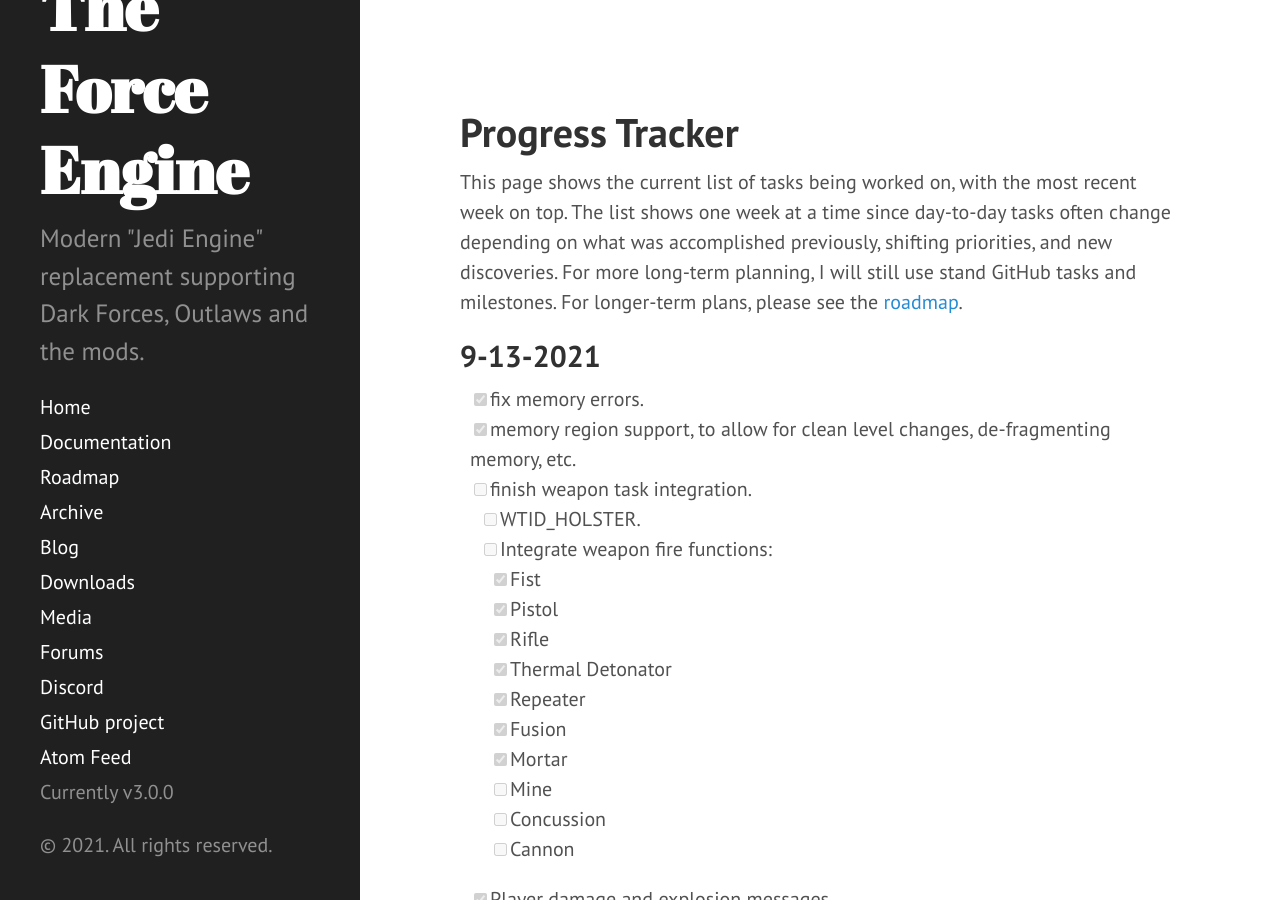
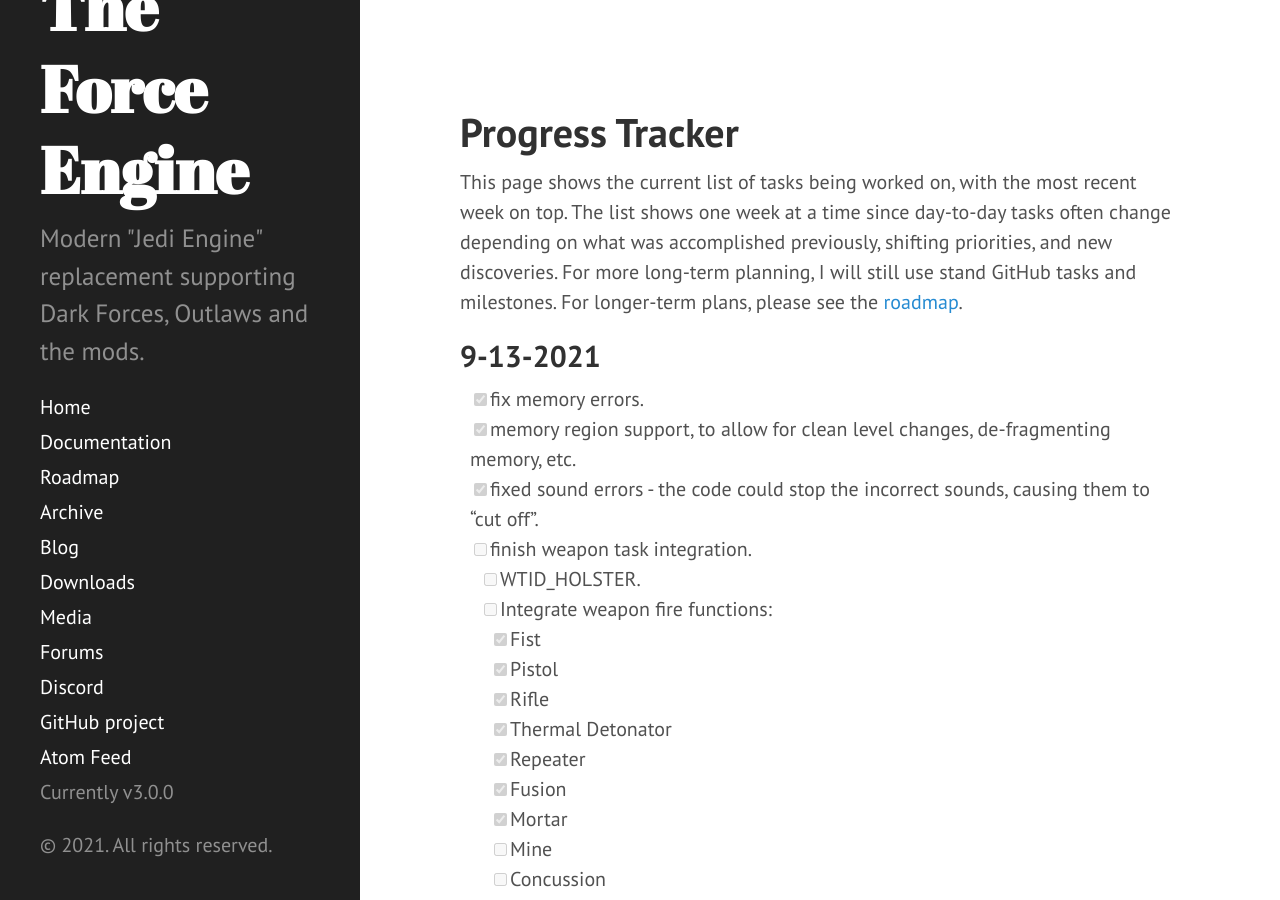
Before and after one commit to TheForceEngine/TheForceEngine.github.io, a Jekyll site: the page built from ProgressTracker.md, in a window 1280 px wide and 900 px high. Built offline with Jekyll 4.4.1, drawn with Linux system fonts in a browser that asks for light colours.

Commit message:
Update ProgressTracker.md

```diff
--- a/ProgressTracker.md
+++ b/ProgressTracker.md
@@ -9,6 +9,7 @@
 ## 9-13-2021
 - [x] fix memory errors.
 - [x] memory region support, to allow for clean level changes, de-fragmenting memory, etc.
+- [x] fixed sound errors - the code could stop the incorrect sounds, causing them to "cut off".
 - [ ] finish weapon task integration.
   - [ ] WTID_HOLSTER.
   - [ ] Integrate weapon fire functions:
```
